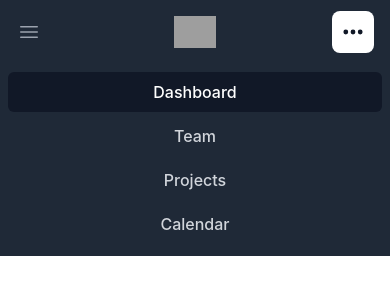
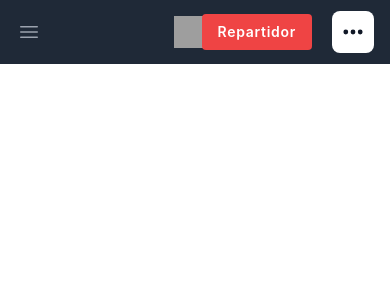
Before and after one commit to diegoalz/jugosonClient, a Vue app: page /repartidor in a window 390 px wide. Shown: the top 300 px of the page. Built offline with nearby package versions, Linux system fonts and the light colour scheme; grey boxes are pictures that could not be loaded.

Commit message:
pre deploy

```diff
--- a/index.html
+++ b/index.html
@@ -4,7 +4,7 @@
     <meta charset="UTF-8" />
     <link rel="icon" type="image/svg+xml" href="/vite.svg" />
     <meta name="viewport" content="width=device-width, initial-scale=1.0" />
-    <title>Vite + Vue</title>
+    <title>JugosonApp</title>
   </head>
   <body>
     <div id="app"></div>
--- a/src/views/Admin/AdminHome.vue
+++ b/src/views/Admin/AdminHome.vue
@@ -1,10 +1,10 @@
 <template>
-    <nav class="bg-gray-800">
+    <nav class="sticky top-0 bg-gray-800">
         <div class="mx-auto max-w-7xl px-2 sm:px-6 lg:px-8">
             <div class="relative flex h-16 items-center justify-between">
             <div class="absolute inset-y-0 left-0 flex items-center sm:hidden">
                 <!-- Mobile menu button-->
-                <button type="button" class="inline-flex items-center justify-center rounded-md p-2 text-gray-400 hover:bg-gray-700 hover:text-white focus:outline-none focus:ring-2 focus:ring-inset focus:ring-white" aria-controls="mobile-menu" aria-expanded="false">
+                <button @click="this.abrirNavmobil()" type="button" class="inline-flex items-center justify-center rounded-md p-2 text-gray-400 hover:bg-gray-700 hover:text-white focus:outline-none focus:ring-2 focus:ring-inset focus:ring-white" aria-controls="mobile-menu" aria-expanded="false">
                 <span class="sr-only">Open main menu</span>
                 <!--
                     Icon when menu is closed.
@@ -52,7 +52,9 @@
                 </div>
             </div>
             <div class="absolute inset-y-0 right-0 flex items-center pr-2 sm:static sm:inset-auto sm:ml-6 sm:pr-0">
-
+                <span class="tracking-wider text-white bg-orange-500 px-4 py-1 text-sm rounded leading-loose mx-2 font-semibold" title="">
+                Administrador
+                </span>
                 <!-- Profile dropdown -->
                 <div class="relative ml-3">
                 <!-- Dropdown real -->
@@ -103,16 +105,14 @@
         </div>
 
         <!-- Mobile menu, show/hide based on menu state. -->
-        <div class="sm:hidden" id="mobile-menu">
-            <div class="space-y-1 px-2 pt-2 pb-3">
+        <div v-show="this.modal.mobilNav" class="sm:hidden" id="mobile-menu">
+            <div class="top-0 space-y-1 px-2 pt-2 pb-3">
             <!-- Current: "bg-gray-900 text-white", Default: "text-gray-300 hover:bg-gray-700 hover:text-white" -->
-            <a href="#" class="bg-gray-900 text-white block px-3 py-2 rounded-md text-base font-medium" aria-current="page">Dashboard</a>
-
-            <a href="#" class="text-gray-300 hover:bg-gray-700 hover:text-white block px-3 py-2 rounded-md text-base font-medium">Team</a>
-
-            <a href="#" class="text-gray-300 hover:bg-gray-700 hover:text-white block px-3 py-2 rounded-md text-base font-medium">Projects</a>
-
-            <a href="#" class="text-gray-300 hover:bg-gray-700 hover:text-white block px-3 py-2 rounded-md text-base font-medium">Calendar</a>
+            <router-link class="text-gray-300 hover:bg-gray-700 hover:text-white block px-3 py-2 rounded-md text-base font-medium" aria-current="page" to="/admin/pedidos">Pedidos</router-link>
+            <router-link class="text-gray-300 hover:bg-gray-700 hover:text-white block px-3 py-2 rounded-md text-base font-medium" to="/admin/enEspera">En espera</router-link>
+            <router-link class="text-gray-300 hover:bg-gray-700 hover:text-white block px-3 py-2 rounded-md text-base font-medium" to="/admin/productos">Productos</router-link>
+            <router-link class="text-gray-300 hover:bg-gray-700 hover:text-white block px-3 py-2 rounded-md text-base font-medium" to="/admin/usuarios">Usuarios</router-link>
+            <router-link class="text-gray-300 hover:bg-gray-700 hover:text-white block px-3 py-2 rounded-md text-base font-medium" to="/admin/clientes">Clientes</router-link>
             </div>
         </div>
         </nav>
@@ -126,7 +126,10 @@
         name: "AdminHome",
         data: () => ({
             opciones: "",
-            desplegar : false
+            desplegar : false,
+            modal : {
+                mobilNav : false
+            }
         }),
         methods: {
             menu(){
@@ -141,6 +144,9 @@
                 }else{
                     alert("Seleccione una opcion");
                 }
+            },
+            abrirNavmobil(){
+                this.modal.mobilNav = (this.modal.mobilNav == false)?true:false;
             }
         }
     };
--- a/src/views/Admin/CrudUsuarios.vue
+++ b/src/views/Admin/CrudUsuarios.vue
@@ -20,7 +20,7 @@
                         <label for="rol" class="text-gray-800 text-sm font-bold leading-tight tracking-normal">Rol</label>
                         <select id="rol" name="rol" v-model="objeto.rol" class="bg-gray-50 border border-gray-300 text-gray-900 text-sm rounded-lg focus:ring-blue-500 focus:border-blue-500 block w-full p-2.5">
                             <option value="repartidor">Repartidor</option>
-                            <option value="administrador">Administrador</option>
+                            <option value="admin">Administrador</option>
                         </select>
                         <label for="password" class="text-gray-800 text-sm font-bold leading-tight tracking-normal">Contraseña</label>
                         <input v-model="objeto.password" id="password" type="password" class="mb-5 mt-2 text-gray-600 focus:outline-none focus:border focus:border-indigo-700 font-normal w-full h-10 flex items-center pl-3 text-sm border-gray-300 rounded border" placeholder="password" />
--- a/src/views/Cliente/ClienteHome.vue
+++ b/src/views/Cliente/ClienteHome.vue
@@ -4,7 +4,7 @@
             <div class="relative flex h-16 items-center justify-between">
             <div class="absolute inset-y-0 left-0 flex items-center sm:hidden">
                 <!-- Mobile menu button-->
-                <button type="button" class="inline-flex items-center justify-center rounded-md p-2 text-gray-400 hover:bg-gray-700 hover:text-white focus:outline-none focus:ring-2 focus:ring-inset focus:ring-white" aria-controls="mobile-menu" aria-expanded="false">
+                <button @click="this.abrirNavmobil()" type="button" class="inline-flex items-center justify-center rounded-md p-2 text-gray-400 hover:bg-gray-700 hover:text-white focus:outline-none focus:ring-2 focus:ring-inset focus:ring-white" aria-controls="mobile-menu" aria-expanded="false">
                 <span class="sr-only">Open main menu</span>
                 <!--
                     Icon when menu is closed.
@@ -50,6 +50,9 @@
                 </div>
             </div>
             <div class="absolute inset-y-0 right-0 flex items-center pr-2 sm:static sm:inset-auto sm:ml-6 sm:pr-0">
+                <span class="tracking-wider text-white bg-blue-500 px-4 py-1 text-sm rounded leading-loose mx-2 font-semibold" title="">
+                Cliente
+                </span>
                 <!-- Profile dropdown -->
                 <div class="relative ml-3">
                 <!-- Dropdown real -->
@@ -99,16 +102,11 @@
         </div>
 
         <!-- Mobile menu, show/hide based on menu state. -->
-        <div class="sm:hidden" id="mobile-menu">
+        <div v-show="this.modal.mobilNav" class="sm:hidden" id="mobile-menu">
             <div class="space-y-1 px-2 pt-2 pb-3">
             <!-- Current: "bg-gray-900 text-white", Default: "text-gray-300 hover:bg-gray-700 hover:text-white" -->
-            <a href="#" class="bg-gray-900 text-white block px-3 py-2 rounded-md text-base font-medium" aria-current="page">Dashboard</a>
-
-            <a href="#" class="text-gray-300 hover:bg-gray-700 hover:text-white block px-3 py-2 rounded-md text-base font-medium">Team</a>
-
-            <a href="#" class="text-gray-300 hover:bg-gray-700 hover:text-white block px-3 py-2 rounded-md text-base font-medium">Projects</a>
-
-            <a href="#" class="text-gray-300 hover:bg-gray-700 hover:text-white block px-3 py-2 rounded-md text-base font-medium">Calendar</a>
+            <router-link class="text-gray-300 hover:bg-gray-700 hover:text-white block px-3 py-2 rounded-md text-base font-medium" aria-current="page" to="/cliente/catalogo">Catalogo</router-link>
+            <router-link class="text-gray-300 hover:bg-gray-700 hover:text-white block px-3 py-2 rounded-md text-base font-medium" to="/cliente/pedidos">Pedidos</router-link>
             </div>
         </div>
         </nav>
@@ -122,7 +120,10 @@
         name: "ClienteHome",
         data: () => ({
             opciones: "",
-            desplegar : false
+            desplegar : false,
+            modal : {
+                mobilNav : false
+            }
         }),
         methods: {
             menu(){
@@ -137,6 +138,9 @@
                 }else{
                     alert("Seleccione una opcion");
                 }
+            },
+            abrirNavmobil(){
+                this.modal.mobilNav = (this.modal.mobilNav == false)?true:false;
             }
         }
     };
--- a/src/views/Repartidor/RepartidorHome.vue
+++ b/src/views/Repartidor/RepartidorHome.vue
@@ -1,10 +1,10 @@
 <template>
-    <nav class="bg-gray-800">
+    <nav class="sticky top-0 bg-gray-800">
         <div class="mx-auto max-w-7xl px-2 sm:px-6 lg:px-8">
             <div class="relative flex h-16 items-center justify-between">
             <div class="absolute inset-y-0 left-0 flex items-center sm:hidden">
                 <!-- Mobile menu button-->
-                <button type="button" class="inline-flex items-center justify-center rounded-md p-2 text-gray-400 hover:bg-gray-700 hover:text-white focus:outline-none focus:ring-2 focus:ring-inset focus:ring-white" aria-controls="mobile-menu" aria-expanded="false">
+                <button @click="this.abrirNavmobil()" type="button" class="inline-flex items-center justify-center rounded-md p-2 text-gray-400 hover:bg-gray-700 hover:text-white focus:outline-none focus:ring-2 focus:ring-inset focus:ring-white" aria-controls="mobile-menu" aria-expanded="false">
                 <span class="sr-only">Open main menu</span>
                 <!--
                     Icon when menu is closed.
@@ -50,6 +50,9 @@
                 </div>
             </div>
             <div class="absolute inset-y-0 right-0 flex items-center pr-2 sm:static sm:inset-auto sm:ml-6 sm:pr-0">
+                <span class="tracking-wider text-white bg-red-500 px-4 py-1 text-sm rounded leading-loose mx-2 font-semibold" title="">
+                Repartidor
+                </span>
                 <!-- Profile dropdown -->
                 <div class="relative ml-3">
                 <!-- Dropdown real -->
@@ -99,16 +102,11 @@
         </div>
 
         <!-- Mobile menu, show/hide based on menu state. -->
-        <div class="sm:hidden" id="mobile-menu">
+        <div v-show="this.modal.mobilNav" class="sm:hidden" id="mobile-menu">
             <div class="space-y-1 px-2 pt-2 pb-3">
             <!-- Current: "bg-gray-900 text-white", Default: "text-gray-300 hover:bg-gray-700 hover:text-white" -->
-            <a href="#" class="bg-gray-900 text-white block px-3 py-2 rounded-md text-base font-medium" aria-current="page">Dashboard</a>
-
-            <a href="#" class="text-gray-300 hover:bg-gray-700 hover:text-white block px-3 py-2 rounded-md text-base font-medium">Team</a>
-
-            <a href="#" class="text-gray-300 hover:bg-gray-700 hover:text-white block px-3 py-2 rounded-md text-base font-medium">Projects</a>
-
-            <a href="#" class="text-gray-300 hover:bg-gray-700 hover:text-white block px-3 py-2 rounded-md text-base font-medium">Calendar</a>
+            <router-link class="text-gray-300 hover:bg-gray-700 hover:text-white block px-3 py-2 rounded-md text-base font-medium" aria-current="page" to="/repartidor/misPedidos">Mis pedidos</router-link>
+            <router-link class="text-gray-300 hover:bg-gray-700 hover:text-white block px-3 py-2 rounded-md text-base font-medium" to="/repartidor/porHacer">Por hacer</router-link>
             </div>
         </div>
         </nav>
@@ -122,7 +120,10 @@
         name: "RepartidorHome",
         data: () => ({
             opciones: "",
-            desplegar : false
+            desplegar : false,
+            modal : {
+                mobilNav : false
+            }
         }),
         methods: {
             menu(){
@@ -137,6 +138,9 @@
                 }else{
                     alert("Seleccione una opcion");
                 }
+            },
+            abrirNavmobil(){
+                this.modal.mobilNav = (this.modal.mobilNav == false)?true:false;
             }
         }
     };
```
Also changed, not shown: src/views/Cliente/DetallePedido.vue (+6 -4 lines).
